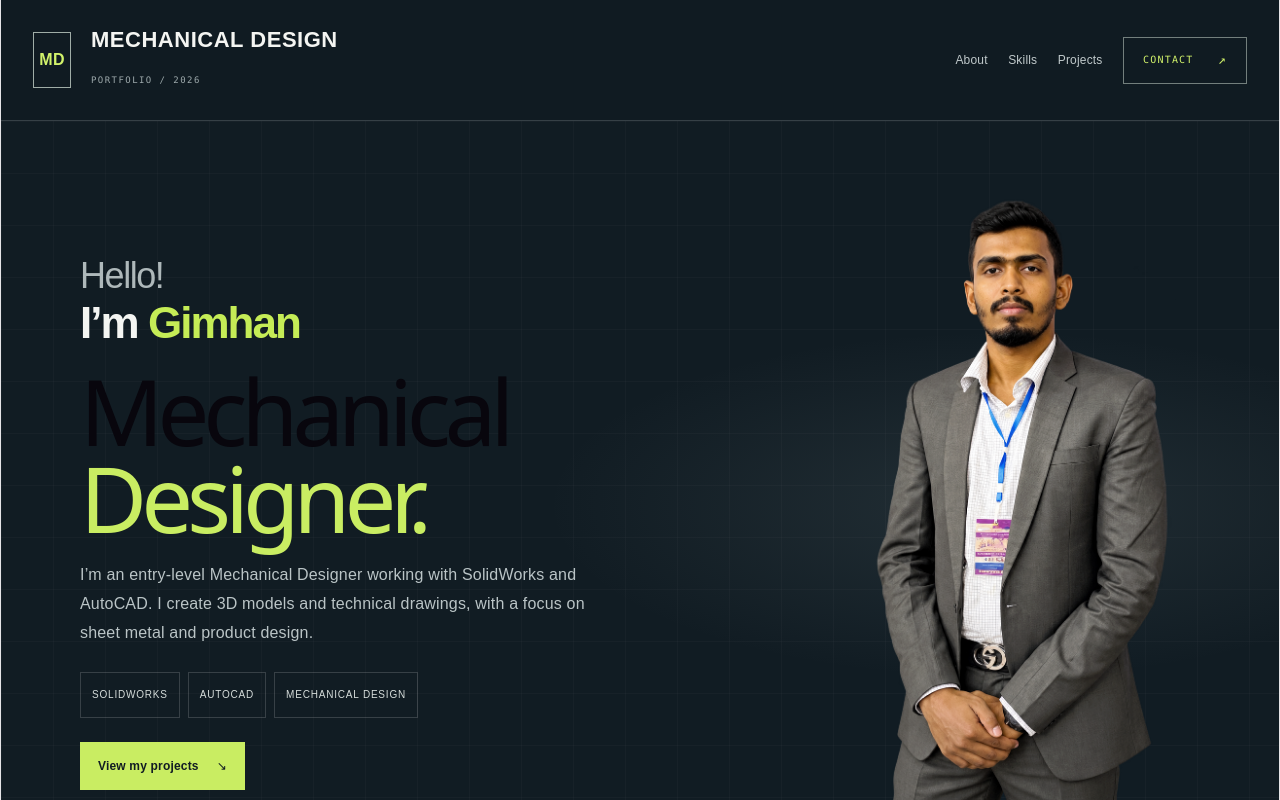
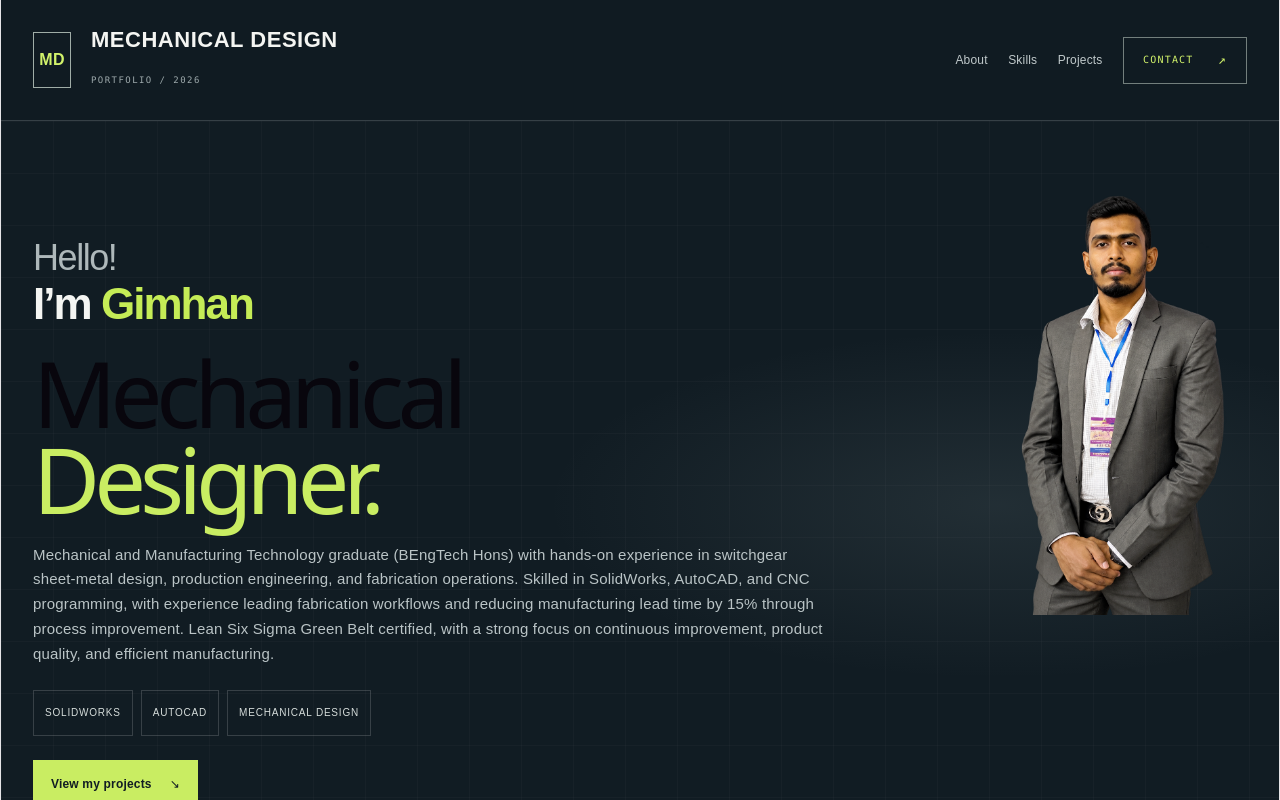
Before and after one commit to Tharaka-Maheshwara/gimhan-portfolio, a React (Vite) app: page / in a window 1280 px wide. Shown: the top 800 px of the page. Built offline with nearby package versions, Linux system fonts and the light colour scheme.

Commit message:
description okey

```diff
--- a/src/App.css
+++ b/src/App.css
@@ -3177,3 +3177,72 @@ iframe {
     min-height: 76px;
   }
 }
+@media (min-width: 1024px) {
+  .hero-inner {
+    grid-template-columns: minmax(0, 1.6fr) minmax(300px, 0.65fr);
+    gap: clamp(36px, 4vw, 64px);
+  }
+
+  .hero-copy {
+    width: 100%;
+    max-width: 800px;
+  }
+
+  .hero-description {
+    width: 100%;
+    max-width: 780px;
+    margin-inline: 0;
+    font-size: 15px;
+    line-height: 1.65;
+    text-align: left;
+  }
+}
+
+@media (min-width: 701px) and (max-width: 1023px) {
+  .hero-description {
+    max-width: 100%;
+    font-size: 14px;
+    line-height: 1.7;
+  }
+}
+
+@media (min-width: 1024px) {
+  .hero-inner {
+    width: min(1400px, calc(100% - 64px));
+  }
+
+  .hero-copy {
+    width: 100%;
+    max-width: 780px;
+  }
+
+  .hero-description {
+    width: 100%;
+    max-width: 760px;
+    margin-inline: 0;
+    font-size: 15px;
+    line-height: 1.65;
+    text-align: left;
+  }
+}
+@media (min-width: 1200px) {
+  .hero-description {
+    width: min(800px, calc(100% + 210px));
+    max-width: 800px;
+    margin-inline: 0;
+    text-align: left;
+  }
+}
+@media (min-width: 701px) {
+  .cad-skills__inner {
+    width: min(1300px, calc(100% - 64px));
+    margin-inline: auto;
+  }
+}
+
+@media (max-width: 700px) {
+  .cad-skills__inner {
+    width: calc(100% - 36px);
+    margin-inline: auto;
+  }
+}
--- a/src/sections/Hero.jsx
+++ b/src/sections/Hero.jsx
@@ -53,9 +53,7 @@ export default function Hero() {
           </h1>
 
           <p className="hero-description">
-            I’m an entry-level Mechanical Designer working with SolidWorks and
-            AutoCAD. I create 3D models and technical drawings, with a focus on
-            sheet metal and product design.
+           Mechanical and Manufacturing Technology graduate (BEngTech Hons) with hands-on experience in switchgear sheet-metal design, production engineering, and fabrication operations. Skilled in SolidWorks, AutoCAD, and CNC programming, with experience leading fabrication workflows and reducing manufacturing lead time by 15% through process improvement. Lean Six Sigma Green Belt certified, with a strong focus on continuous improvement, product quality, and efficient manufacturing.
           </p>
 
           <div className="hero-tags">
```
